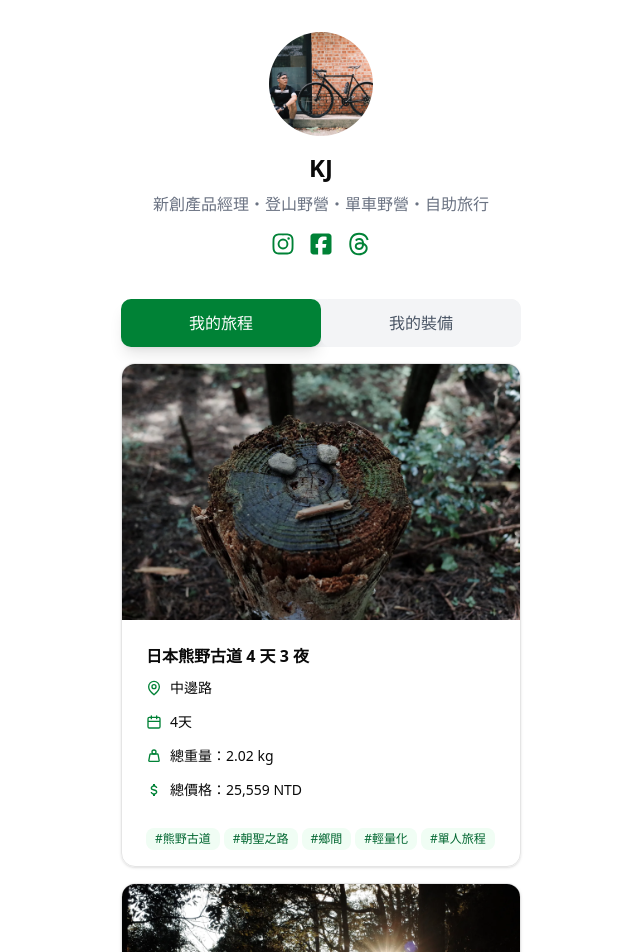
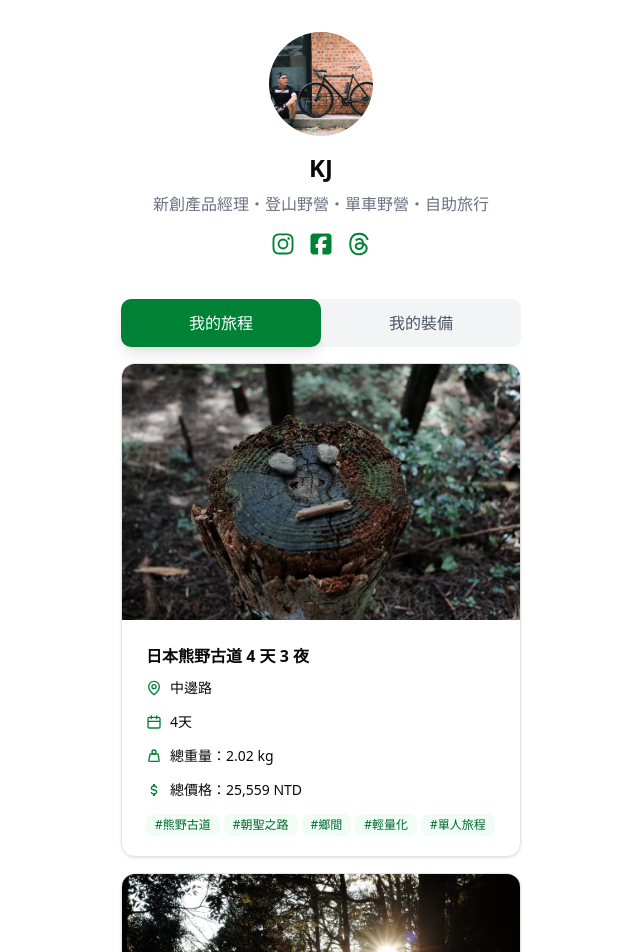
Before and after one commit to roy4222/OutShare, a Next.js app: page / in a window 1280 px wide. Shown: the top 952 px of the page, without its empty margins (319-959 px from the left). Built offline with nearby package versions, Linux system fonts and the light colour scheme.

Commit message:
feat: 調整TripCard組件，移除卡片底部區域，將標籤顯示整合至卡片描述中以簡化結構

```diff
--- a/components/TripCard.tsx
+++ b/components/TripCard.tsx
@@ -4,7 +4,6 @@ import {
   CardHeader,
   CardTitle,
   CardDescription,
-  CardFooter,
 } from "@/components/ui/card";
 import { Badge } from "@/components/ui/badge";
 import { LocationIcon } from "@/components/icons/LocationIcon";
@@ -77,10 +76,7 @@ const TripCard = ({ trip, className }: TripCardProps) => {
           <PriceIcon />
           總價格：{totalPrice.toLocaleString()} NTD
         </CardDescription>
-      </CardHeader>
-
-      {/* 卡片底部區域 - 顯示標籤 */}
-      <CardFooter>
+        <CardDescription className="flex items-center gap-2">
         {/* 標籤容器 - 使用 flex-wrap 讓標籤可以換行顯示 */}
         <div className="flex items-center gap-1 pb-4 flex-wrap">
           {/* 遍歷旅程標籤陣列，為每個標籤建立一個 Badge 組件 */}
@@ -88,7 +84,9 @@ const TripCard = ({ trip, className }: TripCardProps) => {
             <Badge key={index}>{tag}</Badge>
           ))}
         </div>
-      </CardFooter>
+        </CardDescription>
+      </CardHeader>
+
     </Card>
   );
 };
```
